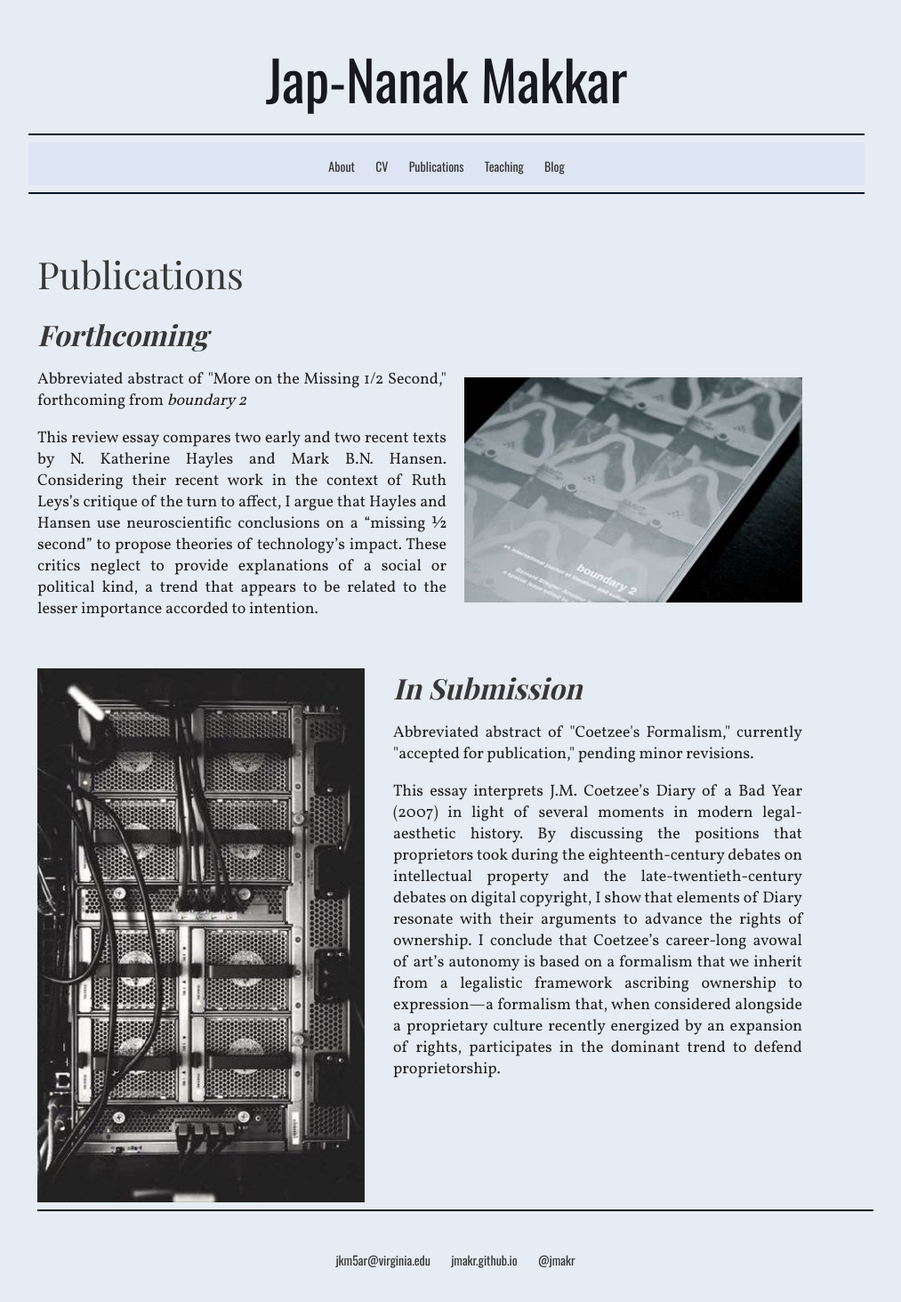
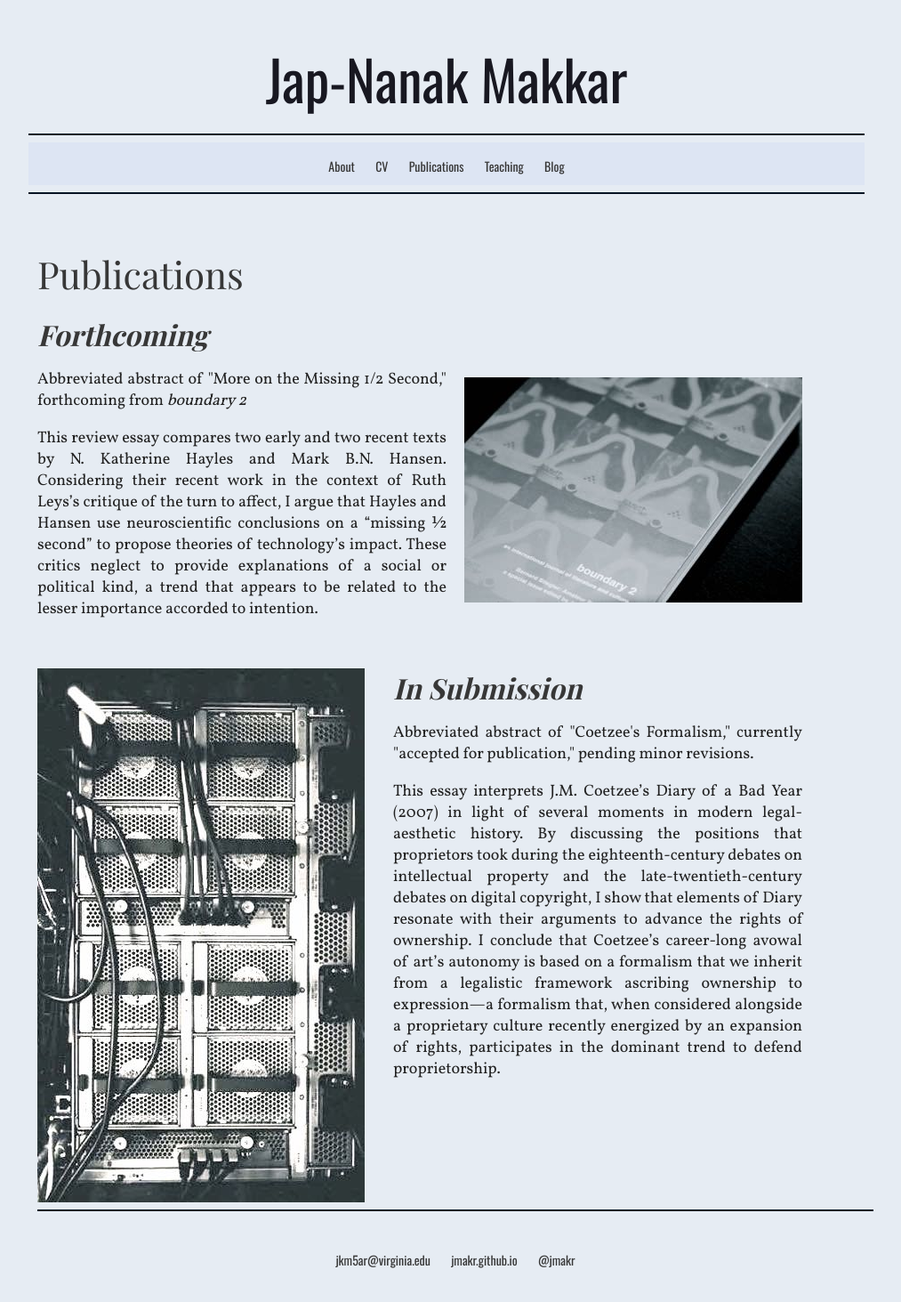
Before and after one commit to jmakr/jmakr.github.io, a Jekyll site: the page built from publications/index.html, in a window 1280 px wide. Shown: the whole page at 89% size, without its empty margins (138-1151 px from the left). Built offline with Jekyll 4.4.1, drawn with Linux system fonts in a browser that asks for light colours; some web fonts are replaced.

Commit message:
Update index.html

```diff
--- a/publications/index.html
+++ b/publications/index.html
@@ -54,7 +54,7 @@ title: Publications
  <div id="radioimg" class="article grid_5">
 	<div class="radioimg2">
 	<div style="width:368;">
-	<img src="Publicationsphoto4.jpg" height="600" width="368"/>
+	<img src="Publicationsphoto5.jpg" height="600" width="368"/>
 	</div>
 	</div>
 </div>
```
